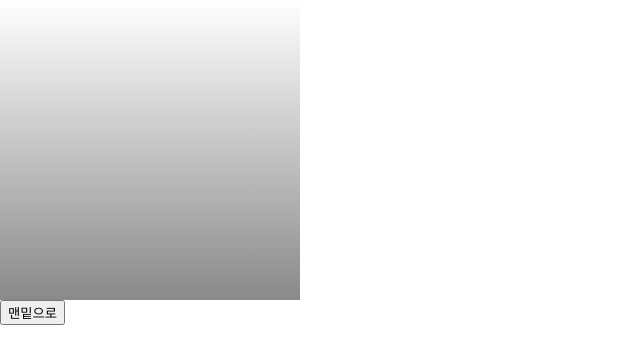
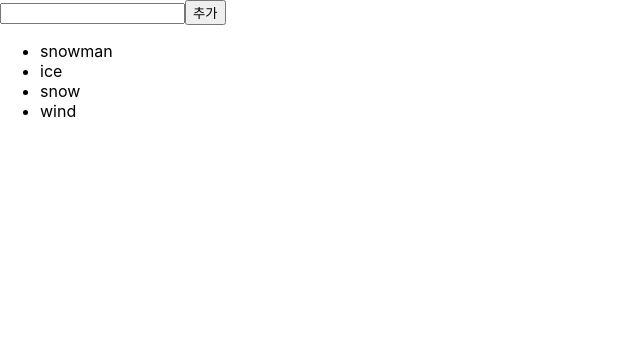
Before and after one commit to CH4MD0M/React-Study, a React (Create React App) app in the folder react-complete-study/: page / in a window 1280 px wide. Shown: the top 364 px of the page, without its empty margins (0-640 px from the left). Built offline with nearby package versions, Linux system fonts and the light colour scheme.

Commit message:
컴포넌트 반복
- map 메서드 사용

```diff
--- a/react-complete-study/src/App.js
+++ b/react-complete-study/src/App.js
@@ -1,7 +1,7 @@
 import React, { Component } from "react";
 import "./App.css";
 
-import ScrollBox from "./chapter5/ScrollBox";
+import IterationSample from "./chapter6/IterationSample";
 
 // function App() {
 //   const name = "React";
@@ -74,16 +74,24 @@
 //   );
 // };
 
+// //////////////////////////////////////////////////
+// 5.3.4 컴포넌트에 ref 달고 내부 메서드 사용
+// class App extends Component {
+//   render() {
+//     return (
+//       <div>
+//         <ScrollBox ref={(ref) => (this.scrollBox = ref)} />
+//         <button onClick={() => this.scrollBox.scrollToBottom()}>
+//           맨밑으로
+//         </button>
+//       </div>
+//     );
+//   }
+// }
+
 class App extends Component {
   render() {
-    return (
-      <div>
-        <ScrollBox ref={(ref) => (this.scrollBox = ref)} />
-        <button onClick={() => this.scrollBox.scrollToBottom()}>
-          맨밑으로
-        </button>
-      </div>
-    );
+    return <IterationSample />;
   }
 }
 
--- /dev/null
+++ b/react-complete-study/src/chapter6/IterationSample.js
@@ -0,0 +1,43 @@
+import React, { useState } from "react";
+
+const IterationSample = () => {
+  const [names, setNames] = useState([
+    { id: 1, text: "snowman" },
+    { id: 2, text: "ice" },
+    { id: 3, text: "snow" },
+    { id: 4, text: "wind" },
+  ]);
+  const [inputText, setInputText] = useState("");
+  const [nextId, setNextId] = useState(5); // 새로운 항목을 추가할 때 사용할 id
+
+  const onChange = (e) => {
+    setInputText(e.target.value);
+  };
+
+  const onClick = () => {
+    const nextNames = names.concat({ id: nextId, text: inputText });
+    setNextId(nextId + 1); // nextId 값에 1을 더해 준다.
+    setNames(nextNames); // names 값을 업데이트 한다.
+    setInputText(""); // inputText를 비운다.
+  };
+
+  const onRemove = (id) => {
+    const nextNames = names.filter((name) => name.id !== id);
+    setNames(nextNames);
+  };
+
+  const nameList = names.map((name) => (
+    <li key={name.id} onDoubleClick={() => onRemove(name.id)}>
+      {name.text}
+    </li>
+  ));
+  return (
+    <>
+      <input value={inputText} onChange={onChange}></input>
+      <button onClick={onClick}>추가</button>
+      <ul>{nameList}</ul>
+    </>
+  );
+};
+
+export default IterationSample;
```
